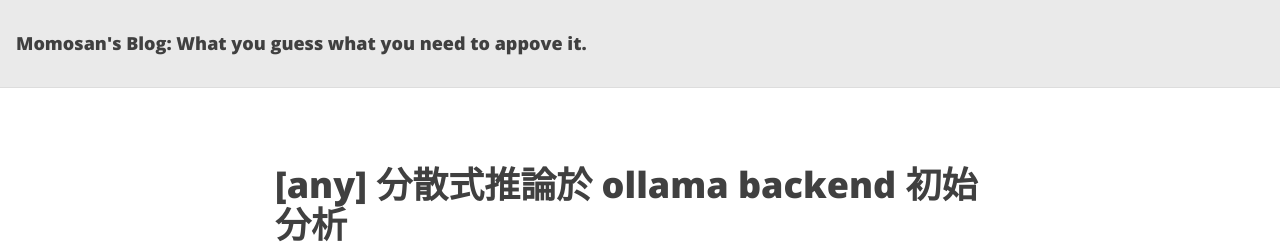
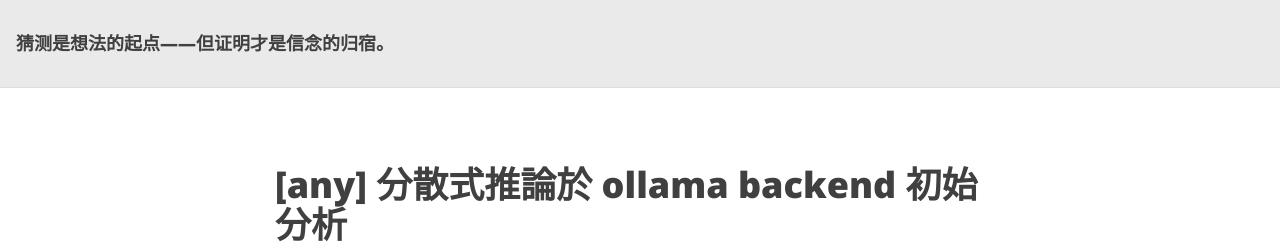
Before and after one commit to momosan2692/momosan2692.github.io, a Jekyll site: the page built from index.markdown, in a window 1280 px wide. Shown: the top 244 px of the page. Built offline with Jekyll 4.4.1, drawn with Linux system fonts in a browser that asks for light colours.

Commit message:
Update site

```diff
--- a/_config.yml
+++ b/_config.yml
@@ -18,12 +18,13 @@
 # You can create any custom variable you would like, and they will be accessible
 # in the templates via {{ site.myvariable }}.
 
-title: "Momosan's Blog: What you guess what you need to appove it."
+title: "猜测是想法的起点——但证明才是信念的归宿。"
 email: momosan2692@gmail.com
 description: >- # this means to ignore newlines until "baseurl:"
-  Write an awesome description for your new site here. You can edit this
-  line in _config.yml. It will appear in your document head meta (for
-  Google search results) and in your feed.xml site description.
+  "Guessing is where ideas begin — but proof is where conviction is earned."
+  "What's the actual evidence? Not just reasoning — show me the numbers, contracts, and data."
+  "That's exactly the right investor mindset. Narrative is easy. Proof is everything.""
+
 baseurl: "" # the subpath of your site, e.g. /blog
 url: ""          # the base hostname & protocol for your site, e.g. http://example.com
 twitter_username: momosan2692
```
